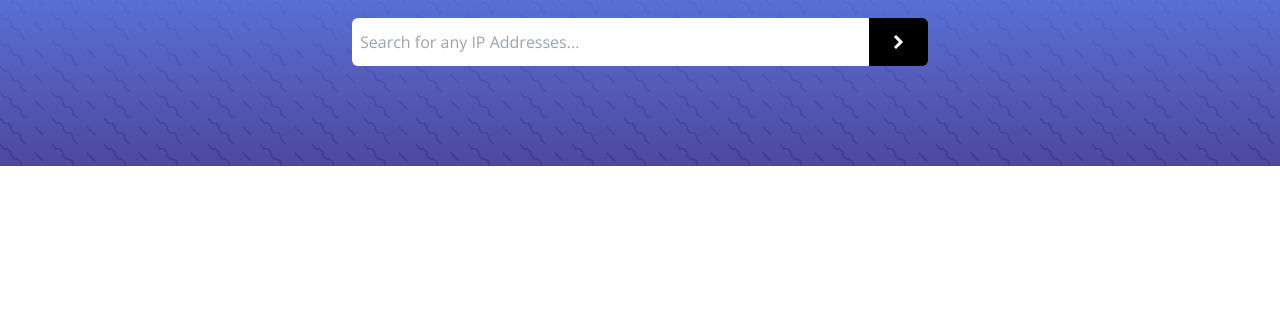
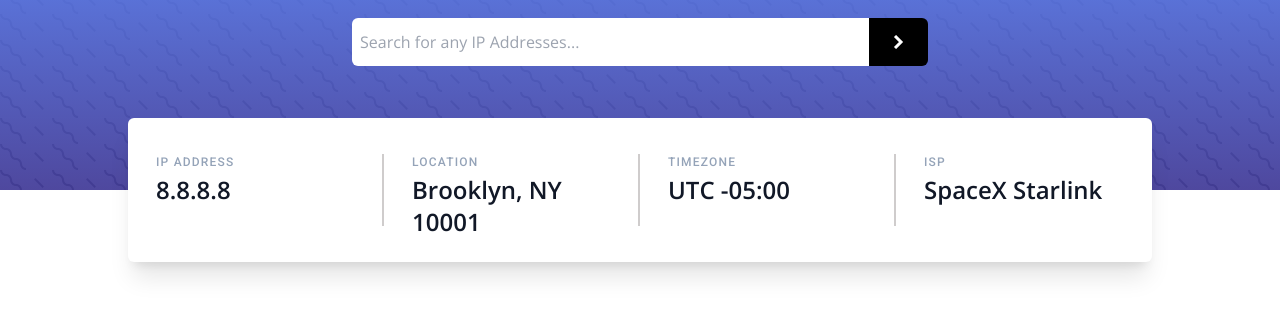
Before and after one commit to tdubsxc/ip-address-tracker, a website built with Vite: page index.html in a window 1280 px wide. Shown: the part 90-406 px from the top of the page. Built offline with nearby package versions, Linux system fonts and the light colour scheme.

Commit message:
Setup the ip info section.

```diff
--- a/assets/css/style.css
+++ b/assets/css/style.css
@@ -43,7 +43,56 @@
 }
 
 .bg-banner {
-  min-height: 32vh;
+  min-height: 40vh;
   width: 100%;
   background-image: linear-gradient(to top, rgb(69, 62, 153, 0.95), rgb(95, 133, 241)), url("/assets/images/wiggle.svg");
 }
+
+.ip-info {
+  display: flex;
+  flex-direction: column;
+  align-items: center;
+  justify-content: space-evenly;
+  position: relative;
+  z-index: 1;
+  height: 288px;
+  top: -144px;
+  width: 100%;
+  background-color: #fff;
+  border-radius: 6px;
+  text-align: center;
+  box-shadow: 0 20px 25px -5px rgb(0 0 0 / 0.1), 0 8px 10px -6px rgb(0 0 0 / 0.1);
+}
+
+@media (min-width: 768px) {
+  .ip-info {
+    width: 75%;
+    margin: 0 auto;
+  }
+}
+
+@media (min-width: 1024px) {
+  .bg-banner {
+    min-height: 35vh;
+  }
+
+  .ip-info {
+    flex-direction: row;
+    justify-content: flex-start;
+    text-align: left;
+    width: 100%;
+    margin: 0;
+    height: 144px;
+    top: -72px;
+  }
+
+  .ip-item {
+    flex: 0 0 25%;
+    height: 50%;
+    padding: 0 28px;
+  }
+
+  .ip-item:not(:last-child) {
+    border-right: 2px solid rgb(207, 204, 204);
+  }
+}
--- a/index.html
+++ b/index.html
@@ -28,6 +28,28 @@
         </div>
       </div>
     </div>
+    <div class="container">
+      <div class="max-w-5xl mx-auto">
+        <div class="ip-info">
+          <div class="ip-item">
+            <h2 class="font-display font-medium text-xs uppercase tracking-widest text-slate-400">IP Address</h2>
+            <p class="text-lg font-semibold mt-1 md:text-xl">8.8.8.8</p>
+          </div>
+          <div class="ip-item">
+            <h2 class="font-display font-medium text-xs uppercase tracking-widest text-slate-400">Location</h2>
+            <p class="text-lg font-semibold mt-1 md:text-xl">Brooklyn, NY 10001</p>
+          </div>
+          <div class="ip-item">
+            <h2 class="font-display font-medium text-xs uppercase tracking-widest text-slate-400">Timezone</h2>
+            <p class="text-lg font-semibold mt-1 md:text-xl">UTC -05:00</p>
+          </div>
+          <div class="ip-item">
+            <h2 class="font-display font-medium text-xs uppercase tracking-widest text-slate-400">ISP</h2>
+            <p class="text-lg font-semibold mt-1 md:text-xl">SpaceX Starlink</p>
+          </div>
+        </div>
+      </div>
+    </div>
     <script type="module" src="/main.js"></script>
   </body>
 </html>
```
